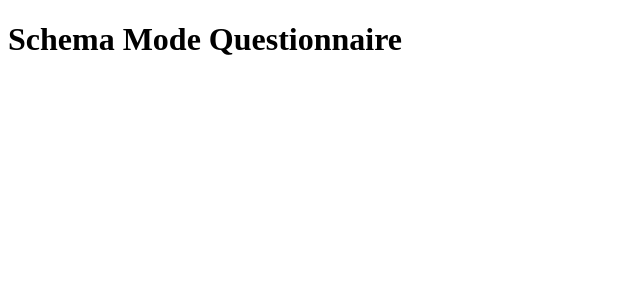
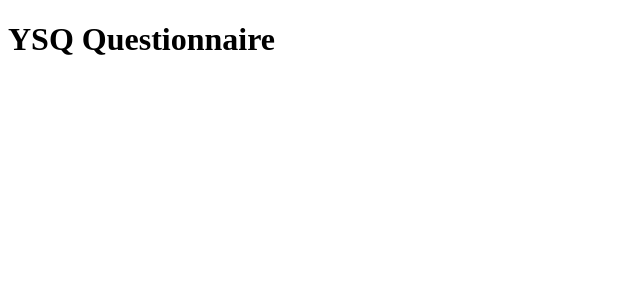
Before and after one commit to SasanTazayoni/integrate-therapy-form-manager, a React (Vite) app: page / in a window 1280 px wide. Shown: the top 300 px of the page, without its empty margins (0-640 px from the left). Built offline with nearby package versions, Linux system fonts and the light colour scheme.

Commit message:
Change questionnaire title

```diff
--- a/src/App.tsx
+++ b/src/App.tsx
@@ -1,5 +1,5 @@
 function App() {
-  return <h1>Schema Mode Questionnaire</h1>;
+  return <h1>YSQ Questionnaire</h1>;
 }
 
 export default App;
```
